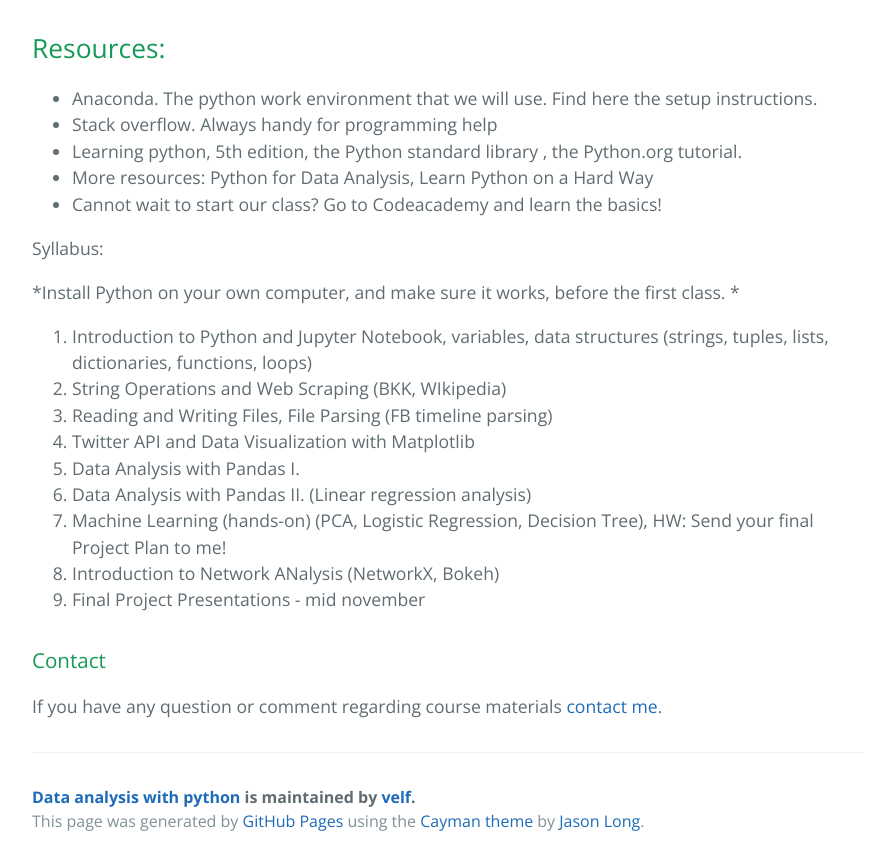
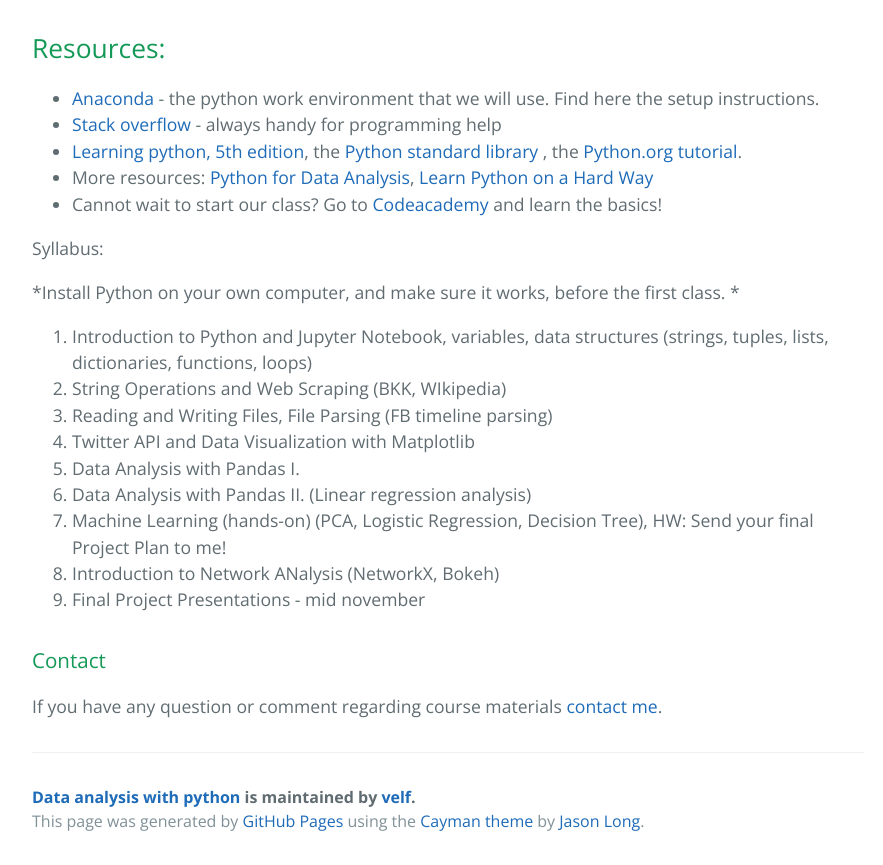
Before and after one commit to velf/Data_Analysis_with_Python, a plain HTML site: page index.html in a window 1280 px wide. Shown: the part 1233-2098 px from the top of the page, without its empty margins (192-1075 px from the left). Drawn offline with nearby package versions, Linux system fonts and the light colour scheme.

```diff
--- a/index.html
+++ b/index.html
@@ -51,11 +51,15 @@ Each class organized by two 90 minutes sessions, with a 15 minutes break. The fi
 <a id="resources" class="anchor" href="#resources" aria-hidden="true"><span aria-hidden="true" class="octicon octicon-link"></span></a>Resources:</h2>
 
 <ul>
-<li>Anaconda. The python work environment that we will use. Find here the setup instructions.</li>
-<li>Stack overflow. Always handy for programming help</li>
-<li>Learning python, 5th edition, the Python standard library , the Python.org tutorial.</li>
-<li>More resources: Python for Data Analysis, Learn Python on a Hard Way</li>
-<li>Cannot wait to start our class? Go to Codeacademy and learn the basics!</li>
+<li>
+<a href="https://www.continuum.io/downloads">Anaconda</a> - the python work environment that we will use. Find here the setup instructions.</li>
+<li>
+<a href="http://stackoverflow.com/">Stack overflow</a> - always handy for programming help</li>
+<li>
+<a href="http://www.allitebooks.com/learning-python-5th-edition/">Learning python, 5th edition</a>, the <a href="http://docs.python.org/2/reference/index.html">Python standard library</a> , the <a href="http://docs.python.org/2/tutorial/">Python.org tutorial</a>.</li>
+<li>More resources: <a href="http://www.cin.ufpe.br/%7Eembat/Python%20for%20Data%20Analysis.pdf">Python for Data Analysis</a>, <a href="http://learnpythonthehardway.org/">Learn Python on a Hard Way</a>
+</li>
+<li>Cannot wait to start our class? Go to <a href="https://www.codecademy.com/learn/python">Codeacademy</a> and learn the basics!</li>
 </ul>
 
 <p>Syllabus:</p>
```
Also changed, not shown: params.json (+1 -1 lines).
